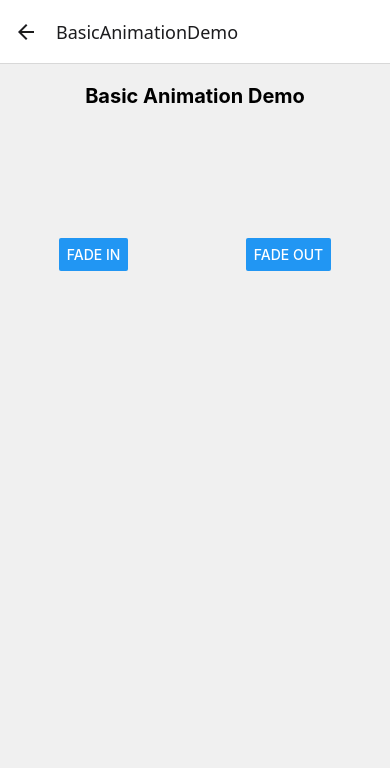
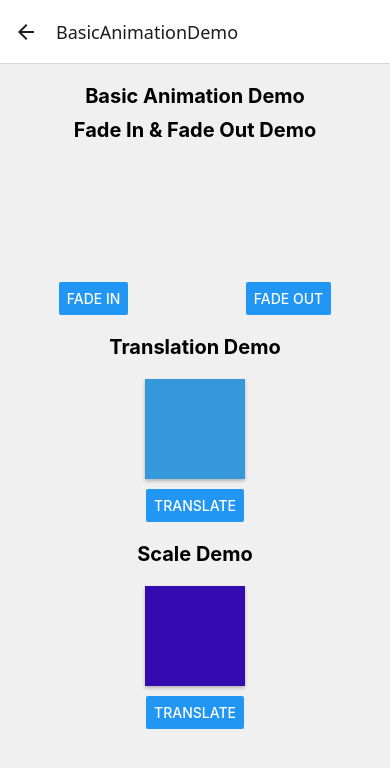
Before and after one commit to PrashantMaurya252/react-native-cli, a React Native app: screen /BasicAnimationDemo in a window 390 px wide. Shown: the top 768 px of the page. Built offline with nearby package versions, Linux system fonts and the light colour scheme.

Commit message:
opacity translate scale animation

```diff
--- a/src/screens/BasicAnimationDemo.tsx
+++ b/src/screens/BasicAnimationDemo.tsx
@@ -2,6 +2,7 @@ import {useRef} from 'react';
 import {
   Animated,
   Button,
+  Easing,
   ScrollView,
   StyleSheet,
   Text,
@@ -10,6 +11,8 @@ import {
 
 const BasicAnimationDemo: React.FC = () => {
   const fadeAnimation = useRef(new Animated.Value(0)).current;
+  const translateAnim = useRef(new Animated.Value(0)).current;
+  const scaleAnimation = useRef(new Animated.Value(1)).current;
 
   const handleFadeIn = () => {
     Animated.timing(fadeAnimation, {
@@ -26,9 +29,39 @@ const BasicAnimationDemo: React.FC = () => {
       useNativeDriver: true,
     }).start();
   };
+
+  const handleTranslate = () => {
+    Animated.timing(translateAnim, {
+      toValue: 100,
+      duration: 1000,
+      easing: Easing.bezier(0.25, 0.1, 0.25, 1),
+      useNativeDriver: true,
+    }).start();
+  };
+
+  const handleScale = () => {
+    Animated.sequence([
+      Animated.timing(scaleAnimation, {
+        toValue: 1.5,
+        duration: 500,
+        useNativeDriver: true,
+      }),
+      Animated.timing(scaleAnimation, {
+        toValue: 3,
+        duration: 500,
+        useNativeDriver: true,
+      }),
+      Animated.timing(scaleAnimation, {
+        toValue: 1,
+        duration: 500,
+        useNativeDriver: true,
+      }),
+    ]).start();
+  };
   return (
     <ScrollView contentContainerStyle={styles.container}>
       <Text style={styles.headerText}>Basic Animation Demo</Text>
+      <Text style={styles.headerText}>Fade In & Fade Out Demo</Text>
       <View style={styles.demoContainer}>
         <Animated.View
           style={[
@@ -41,6 +74,40 @@ const BasicAnimationDemo: React.FC = () => {
           <Button onPress={handleFadeOut} title="Fade Out" />
         </View>
       </View>
+
+      {/* Translation Demo */}
+      <Text style={styles.headerText}>Translation Demo</Text>
+      <View style={styles.demoContainer}>
+        <Animated.View
+          style={[
+            styles.box,
+            styles.translateBox,
+            {
+              transform: [
+                {
+                  translateX: translateAnim,
+                },
+              ],
+            },
+          ]}></Animated.View>
+        <Button title="Translate" onPress={handleTranslate} />
+      </View>
+
+      {/* Scale Demo */}
+      <Text style={styles.headerText}>Scale Demo</Text>
+      <Animated.View
+        style={[
+          styles.box,
+          styles.scaleBox,
+          {
+            transform: [
+              {
+                scale: scaleAnimation,
+              },
+            ],
+          },
+        ]}></Animated.View>
+      <Button title="Translate" onPress={handleScale} />
     </ScrollView>
   );
 };
@@ -55,6 +122,7 @@ const styles = StyleSheet.create({
   headerText: {
     fontSize: 20,
     fontWeight: 'bold',
+    marginBottom: 10,
   },
   demoContainer: {
     alignItems: 'center',
@@ -86,5 +154,11 @@ const styles = StyleSheet.create({
   fadeBox: {
     backgroundColor: '#3498db',
   },
+  translateBox: {
+    backgroundColor: '#3498db',
+  },
+  scaleBox: {
+    backgroundColor: '#350bb1',
+  },
 });
 export default BasicAnimationDemo;
```
